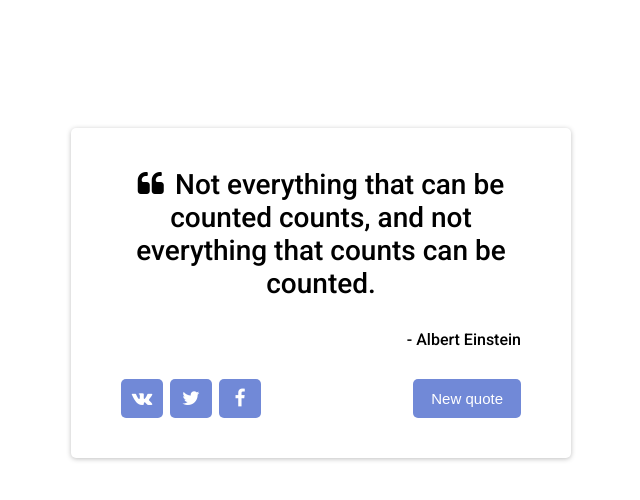
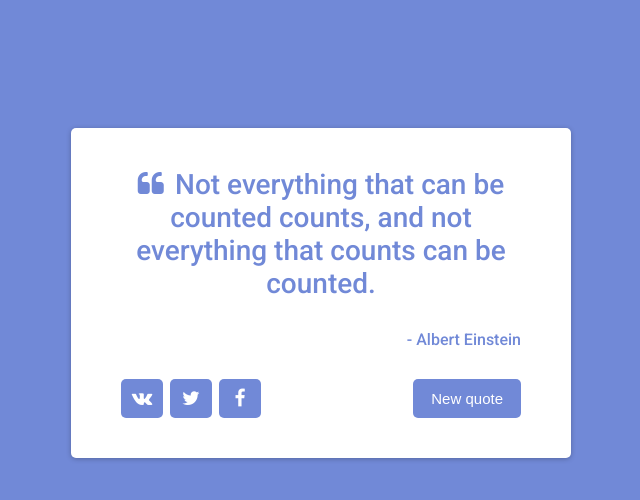
Before and after one commit to Elshad98/random-quotes, a React (Create React App) app: page / in a window 1280 px wide. Shown: the top 500 px of the page, without its empty margins (319-959 px from the left). Built offline with nearby package versions, Linux system fonts and the light colour scheme.

Commit message:
Created Link.js and icon.js file. Changed App.js file

```diff
--- a/src/App.js
+++ b/src/App.js
@@ -1,6 +1,16 @@
 import React from 'react';
+import PropTypes from 'prop-types';
+
+import Link from './components/Link';
 
 class App extends React.Component {
+    constructor(props) {
+        super(props);
+
+        this.state = {
+            icons: this.props.icons
+        };
+    }
     render() {
         return (
             <main className="quote-box">
@@ -10,15 +20,14 @@ class App extends React.Component {
                 </div>
                 <div className="quote-author">- Albert Einstein</div>
                 <div className="buttons">
-                <a href="#" className="icon vk" target="_blank">
-                	<i className="fa fa-vk" aria-hidden="true"></i>
-               	</a>
-                <a href="#" className="icon twitter" target="_blank">
-                	<i className="fa fa-twitter" aria-hidden="true"></i>
-                </a>
-                <a href="#" className="icon facebook" target="_blank">
-                	<i className="fa fa-facebook" aria-hidden="true"></i>
-                </a>
+                    {this.props.icons.map((icon) => {
+                        return <Link
+                                    key={icon.id}
+                                    id={icon.id}
+                                    className={icon.iconName}
+                                />
+                    })
+                    }
                     <button href="#" className="new-quote">New quote</button>
                 </div>
             </main>
@@ -26,4 +35,11 @@ class App extends React.Component {
     }
 }
 
+App.propTypes = {
+    icons: PropTypes.arrayOf(PropTypes.shape({
+        id: PropTypes.number.isRequired,
+        iconName: PropTypes.string.isRequired
+    }))
+};
+
 export default App;
--- /dev/null
+++ b/src/components/Link.js
@@ -0,0 +1,12 @@
+import React from 'react';
+import PropTypes from 'prop-types';
+
+function Link(props){
+	return (
+		 <a href="#" className="icon" target="_blank">
+            <i className={props.className} aria-hidden="true"></i>
+        </a>
+	);
+}
+
+export default Link;
--- /dev/null
+++ b/src/components/icons.js
@@ -0,0 +1,16 @@
+const icons = [
+	{
+		id: 1,
+		iconName: "fa fa-vk"
+	},
+	{
+		id: 2,
+		iconName: "fa fa-twitter"
+	},
+	{
+		id: 3,
+		iconName: "fa fa-facebook"
+	}
+];
+
+export default icons;
--- a/src/index.js
+++ b/src/index.js
@@ -2,8 +2,9 @@ import React from 'react';
 import ReactDOM from 'react-dom';
 
 import App from './App';
+import icons from './components/icons';
 
 import './styles/index.css';
 import './styles/App.css';
 
-ReactDOM.render(<App />, document.querySelector('#root'));
+ReactDOM.render(<App icons={icons} />, document.querySelector('#root'));
--- a/src/styles/index.css
+++ b/src/styles/index.css
@@ -9,6 +9,8 @@ body {
 font-family: 'Roboto', sans-serif;
 -webkit-user-select: none;
 user-select: none;
+background: #7189D7;
+color: #7189D7;
 }
 a {
 text-decoration: none;
```
Lines whose indentation alone changed are shown as unchanged.
